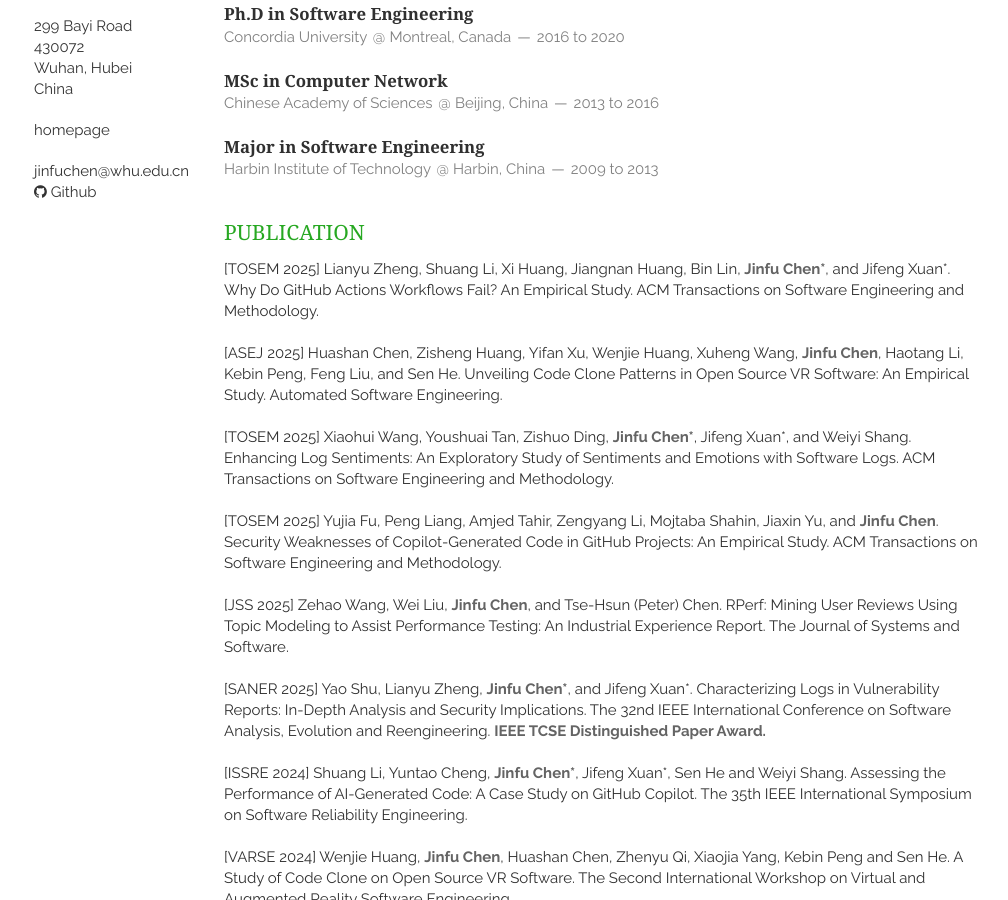
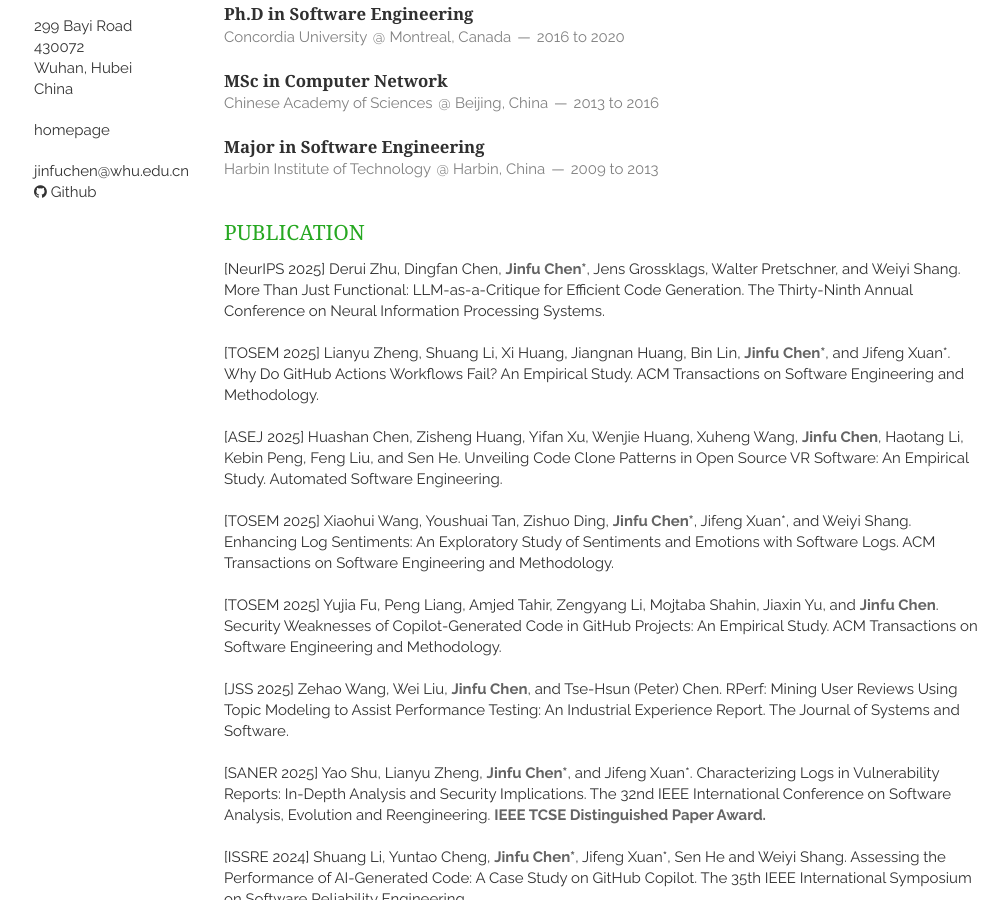
Before and after one commit to jinfuchen/jinfu, a Jekyll site: the page built from index.html, in a window 1280 px wide and 900 px high, scrolled down 319 px. Shown: the whole window, without its empty margins (136-1144 px from the left). Built offline with Jekyll 4.4.1, drawn with Linux system fonts in a browser that asks for light colours; nearby versions of some CDN libraries; the list of posts is cut into pages by our own code.

Commit message:
nips 2025

```diff
--- a/_includes/publication.html
+++ b/_includes/publication.html
@@ -12,6 +12,9 @@
     -->
 
     <article>
+      <p>[NeurIPS 2025] Derui Zhu, Dingfan Chen, <em>Jinfu Chen<sup>*</sup></em>, Jens Grossklags, Walter Pretschner, and Weiyi Shang. More Than Just Functional: LLM-as-a-Critique for Efficient Code Generation. The Thirty-Ninth Annual Conference on Neural Information Processing Systems. </p>
+      <br>
+
       <p>[TOSEM 2025] Lianyu Zheng, Shuang Li, Xi Huang, Jiangnan Huang, Bin Lin, <em>Jinfu Chen<sup>*</sup></em>, and Jifeng Xuan<sup>*</sup>. Why Do GitHub Actions Workflows Fail? An Empirical Study. ACM Transactions on Software Engineering and Methodology. </p>
       <br>
 
```
Also changed, not shown: 1 other file.
